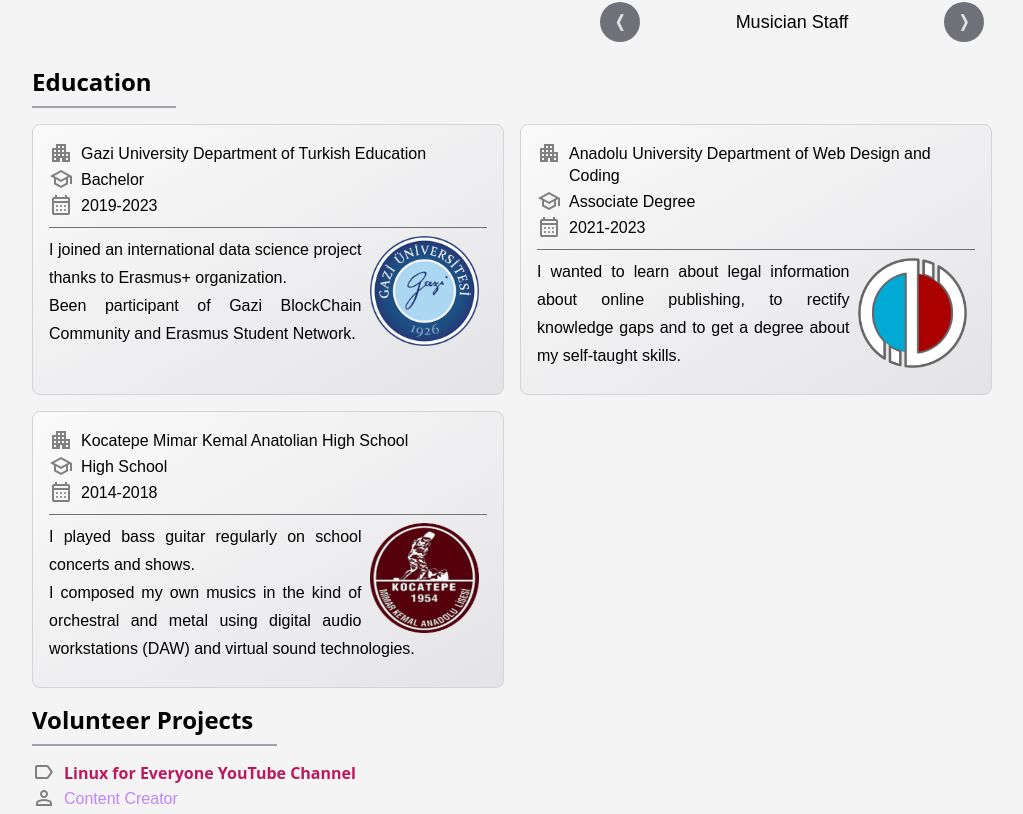
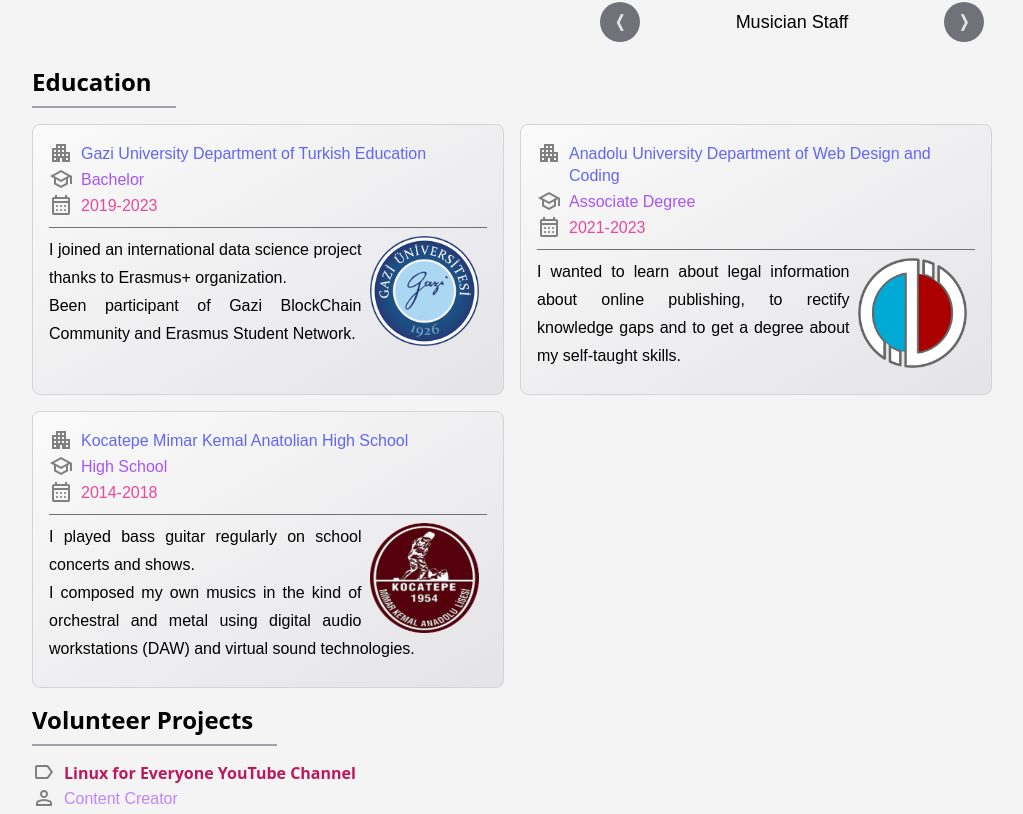
Before and after one commit to Elagoht/elagoht.github.io, a React (Create React App) app: page /#/resume in a window 1280 px wide. Shown: the part 5302-6116 px from the top of the page, without its empty margins (128-1151 px from the left). Built offline with nearby package versions, Linux system fonts and the light colour scheme; the HTML template or start-up script is replaced by a standard one.

Commit message:
style: education title colors

```diff
--- a/src/components/Certificate.js
+++ b/src/components/Certificate.js
@@ -9,8 +9,8 @@ function Certificate({ data }) {
   return <div className="card">
     <div className="flex justify-between w-full gap-4">
       <div className="flex flex-col">
-        <div style={{ wordBreak: "break-word", hyphens: "manual" }} className="label-icon bg-icon-certificate text-indigo-400">{data.title}</div>
-        <div className="label-icon bg-icon-instructor text-purple-400">{data.instructor}</div>
+        <div style={{ wordBreak: "break-word", hyphens: "manual" }} className="label-icon bg-icon-certificate text-indigo-500">{data.title}</div>
+        <div className="label-icon bg-icon-instructor text-purple-500">{data.instructor}</div>
         <a style={{ wordBreak: "break-word" }} className="break-words label-icon bg-icon-credential" href={data.link}>{data.credential}</a>
       </div>
       <div style={{ backgroundImage: `url(${data.thumb})` }} className="group relative w-[150px] h-[108px] bg-center bg-cover flex-shrink-0  border border-zinc-400" onClick={() => setPopUp(prev => !prev)}>
--- a/src/components/Education.js
+++ b/src/components/Education.js
@@ -6,9 +6,9 @@ function Education({ data, children }) {
   const { language } = useContext(LanguageContext)
   return <div className="card">
     <div>
-      <div className="label-icon bg-icon-school">{data.school[language]}</div>
-      <div className="label-icon bg-icon-edu">{data.level[language]}</div>
-      <div className="label-icon bg-icon-date">{data.date}</div>
+      <div className="text-indigo-500 label-icon bg-icon-school">{data.school[language]}</div>
+      <div className="text-purple-500 label-icon bg-icon-edu">{data.level[language]}</div>
+      <div className="text-pink-500 label-icon bg-icon-date">{data.date}</div>
     </div>
     <hr className="border-zinc-500" />
     <div>
```
